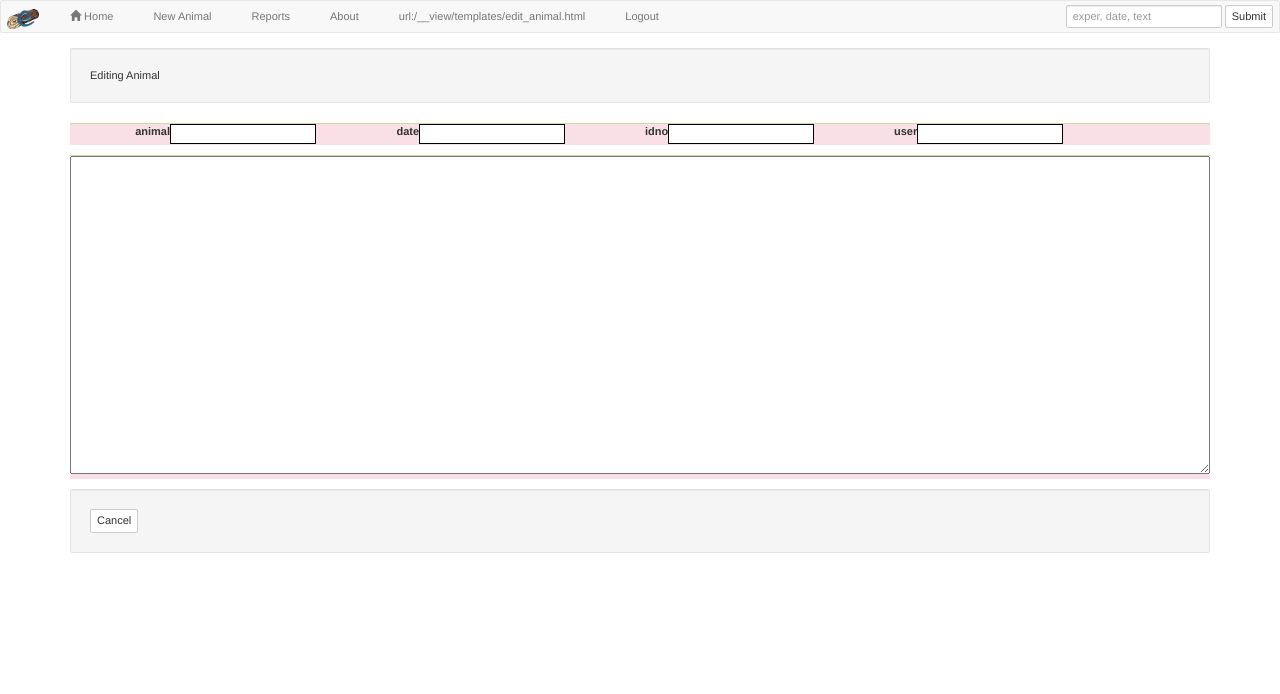
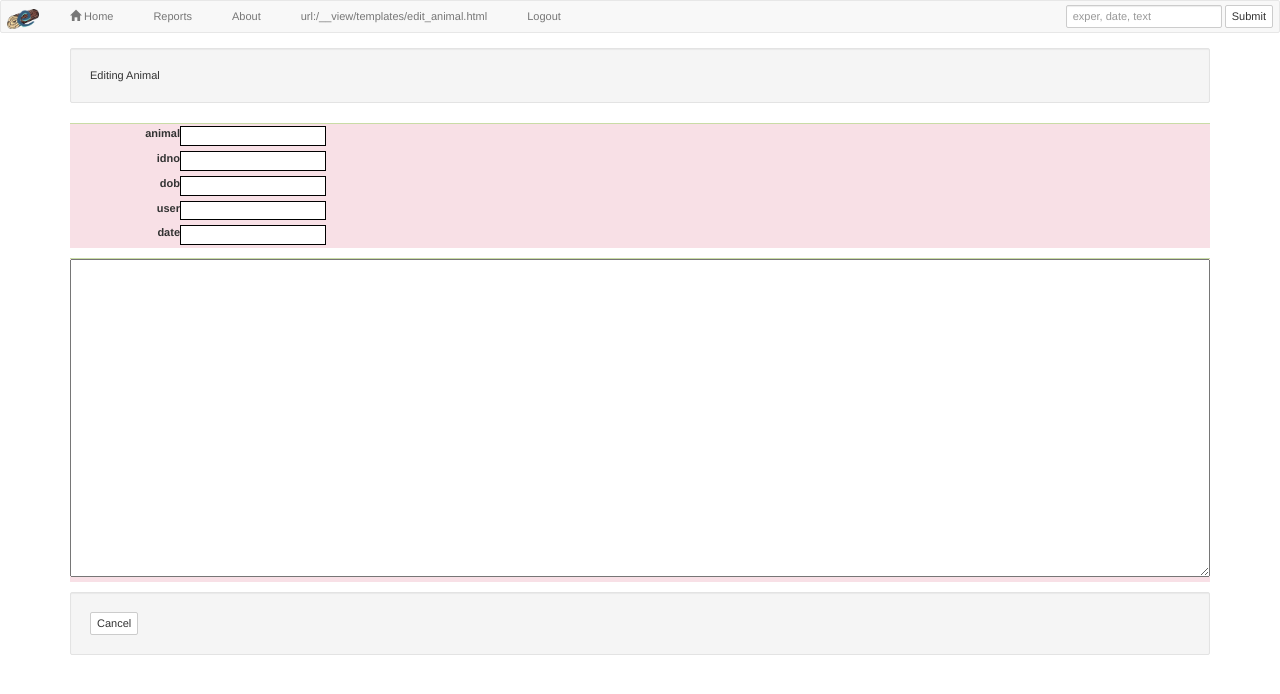
Before and after one commit to mazerj/elog-server, a Flask app: template templates/edit_animal.html in a window 1280 px wide. Shown: the top 694 px of the page. Run offline with Flask 2, Linux system fonts and the light colour scheme; the template is opened without the code that fills it, so the values that code supplies are empty; some libraries are stand-ins or nearby versions.

Commit message:
added DOBs for animals

```diff
--- a/app.py
+++ b/app.py
@@ -424,10 +424,11 @@ def animal_set(animal):
     if 'save' in form or 'done' in form:
         db.query("""UPDATE animal SET """
                  """ animal='%s', date='%s', """
-                 """ user='%s', idno='%s', note='%s' """
+                 """ user='%s', idno='%s', dob='%s', """
+                 """ note='%s' """
                  """ WHERE animal='%s'""" % \
                  (form['animal'], form['date'],
-                  form['user'], form['idno'],
+                  form['user'], form['idno'], form['dob'],
                   form['note'], animal))
         if not 'done' in form:
             return ('', 204)
--- a/createdb.sql
+++ b/createdb.sql
@@ -120,6 +120,7 @@ CREATE TABLE `animal` (
   `animalID` int(10) unsigned NOT NULL AUTO_INCREMENT,
   `animal` varchar(255) DEFAULT NULL,
   `idno` varchar(255) DEFAULT NULL,
+  `dob` date DEFAULT NULL,
   `user` varchar(10) DEFAULT NULL,
   `date` date DEFAULT NULL,
   `note` text,
--- a/templates/edit_animal.html
+++ b/templates/edit_animal.html
@@ -22,10 +22,21 @@
 
       <form class="cmxform" id="editForm" method="post" action="{{action}}">
 	<fieldset>
-	  <label for="animal">animal </label><input id="animal" name="animal" value="{{row['animal']}}">
-	  <label for="date">date </label><input id="date" name="date" value="{{row['date']}}">
-	  <label for="idno">idno </label><input id="idno" name="idno" value="{{row['idno']}}">
-	  <label for="user">user </label><input id="user" name="user" value="{{row['user']}}">
+	  <p>
+	    <label for="animal">animal</label><input id="animal" name="animal" value="{{row['animal']}}">
+	  </p>
+	  <p>
+	    <label for="idno">idno</label><input id="idno" name="idno" value="{{row['idno']}}">
+	  </p>
+	  <p>
+	    <label for="dob">dob</label><input id="dob" name="dob" value="{{row['dob']}}">
+	  </p>
+	  <p>
+	    <label for="user">user</label><input id="user" name="user" value="{{row['user']}}">
+	  </p>
+	  <p>
+	    <label for="date">date</label><input id="date" name="date" value="{{row['date']}}">
+	  </p>
 	</fieldset>
 	<fieldset>
 	  {# <legend>Notes: Don't change pseudo links!</legend> #}
--- a/templates/edit_attachment.html
+++ b/templates/edit_attachment.html
@@ -23,8 +23,9 @@
 
       <form class="cmxform" id="editForm" method="post" action="{{action}}">
 	<input type="hidden" name="attachmentID" value="{{row['attachmentID']}}">
-	<label for="exper">title </label><input title id="title" name="title" value="{{row['title']}}">
-	{# <legend>Notes: Don't change pseudo links!</legend> #}
+	<p>
+	  <label for="exper">title</label><input title id="title" name="title" value="{{row['title']}}">
+	</p>
 	<textarea style="width:100%;" rows="7"
 		  name="note">{{row['note']}}</textarea>
 
--- a/templates/edit_exper.html
+++ b/templates/edit_exper.html
@@ -31,7 +31,6 @@
 	  </div>
 	</fieldset>
 	<fieldset>
-	  {# <legend>Notes: Don't change pseudo links!</legend> #}
 	  <textarea style="width:100%;" rows="7"
 		    name="note">{{row['note']}}</textarea>
 	</fieldset>
--- a/templates/navbar.html
+++ b/templates/navbar.html
@@ -14,7 +14,6 @@
 	    Home
 	    </a>
 	</li>
-	<li><a href="/animals/new">New Animal</a></li>
 	<li><a href="/report/pick">Reports</a></li>
 	<li><a href="/about">About</a></li>
 	<li><a href="#">url:{{request.path}}</a></li>
```
Also changed, not shown: templates/edit_session.html (+18 -22 lines), templates/edit_unit.html (+20 -20 lines), templates/index.html (+7 -0 lines), templates/sessions.html (+5 -8 lines).
